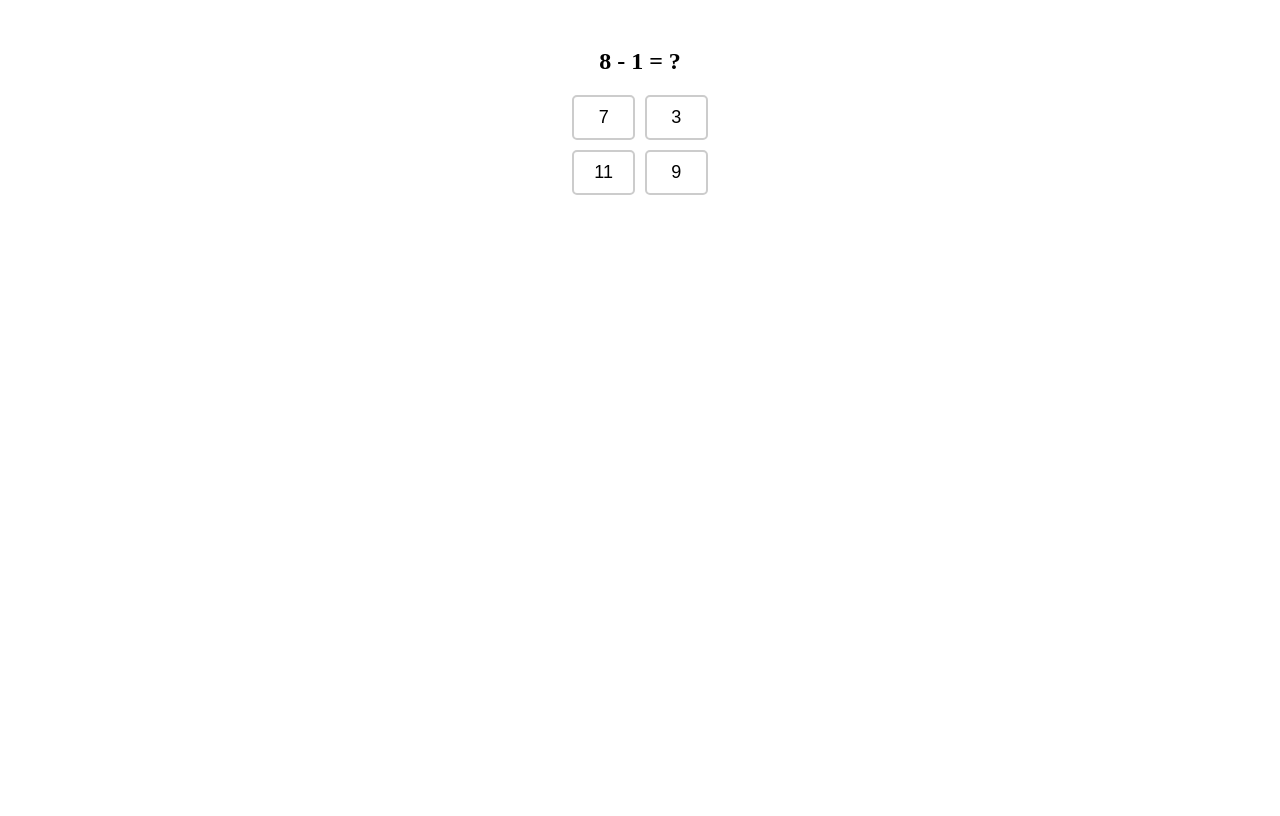
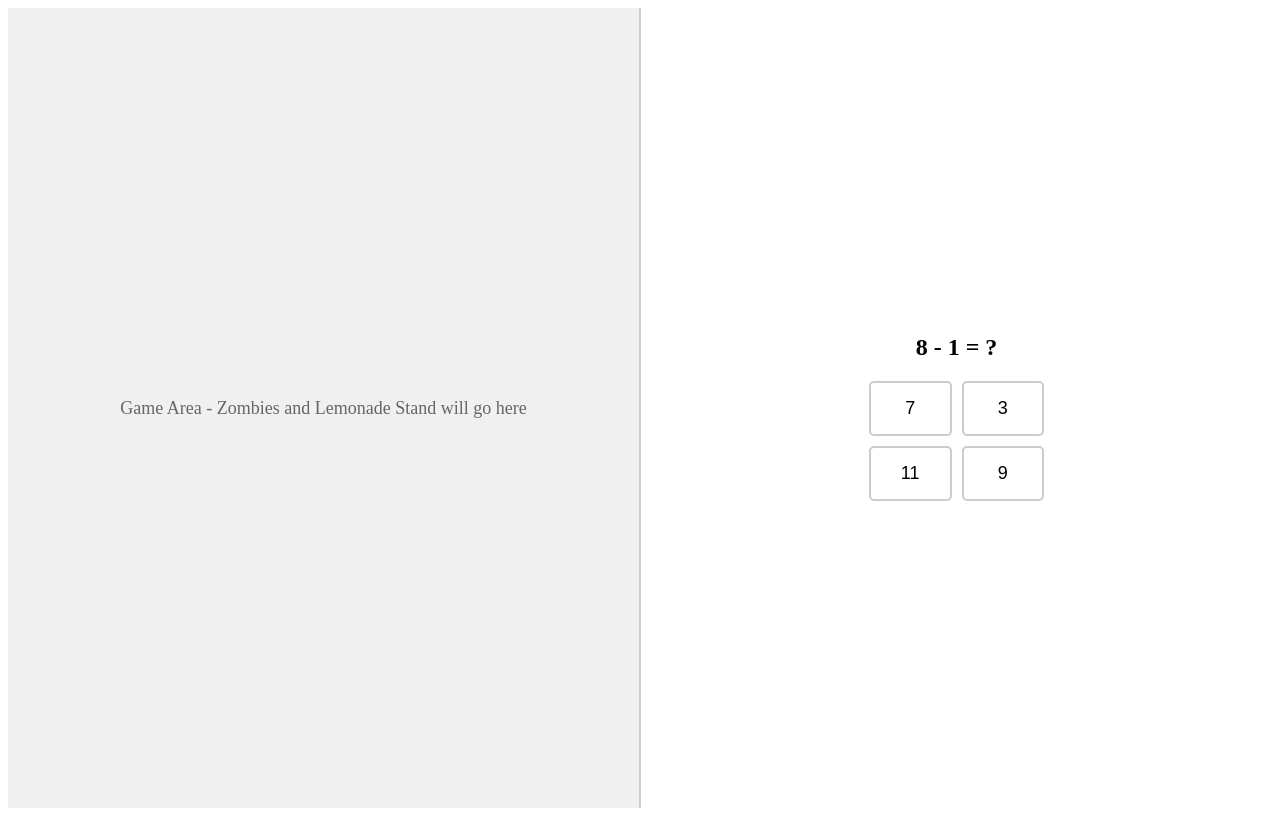
Before and after one commit to jadenmounteer/lemon-brains, an Angular app: page / in a window 1280 px wide. Built offline with nearby package versions, Linux system fonts and the light colour scheme.

Commit message:
Enhance game component layout with distinct areas for game and questions, add placeholder text, and implement visual feedback for wrong answers.

```diff
--- a/src/app/components/game/game.component.html
+++ b/src/app/components/game/game.component.html
@@ -1,6 +1,11 @@
 <div class="game-container">
-  <div class="game-interface-container"></div>
+  <div class="game-half game-area">
+    <div class="placeholder-text">
+      Game Area - Zombies and Lemonade Stand will go here
+    </div>
+  </div>
 
+  <div class="game-half question-area">
     <div class="question-container" *ngIf="currentQuestion">
       <h2>{{ currentQuestion.question }}</h2>
       <div class="options">
@@ -8,9 +13,11 @@
           *ngFor="let option of currentQuestion.options"
           (click)="checkAnswer(option)"
           class="option-button"
+          [class.wrong]="wrongAnswer === option"
         >
           {{ option }}
         </button>
       </div>
     </div>
   </div>
+</div>
--- a/src/app/components/game/game.component.scss
+++ b/src/app/components/game/game.component.scss
@@ -1,8 +1,30 @@
 .game-container {
+  display: flex;
+  width: 100%;
+  height: 100vh;
+}
+
+.game-half {
+  flex: 1;
+  padding: 20px;
   display: flex;
   justify-content: center;
   align-items: center;
-  padding: 20px;
+}
+
+.game-area {
+  background-color: #f0f0f0;
+  border-right: 2px solid #ccc;
+}
+
+.question-area {
+  background-color: white;
+}
+
+.placeholder-text {
+  color: #666;
+  font-size: 18px;
+  text-align: center;
 }
 
 .question-container {
@@ -21,14 +43,21 @@
 }
 
 .option-button {
-  padding: 10px 20px;
+  padding: 15px 30px;
   font-size: 18px;
   cursor: pointer;
   border: 2px solid #ccc;
   border-radius: 5px;
   background: white;
+  transition: all 0.3s ease;
 
   &:hover {
     background: #f0f0f0;
   }
+
+  &.wrong {
+    background-color: #ffebee;
+    border-color: #ef5350;
+    color: #c62828;
+  }
 }
--- a/src/app/components/game/game.component.ts
+++ b/src/app/components/game/game.component.ts
@@ -12,6 +12,7 @@ import { MathQuestion } from '../../models/math-question.interface';
 })
 export class GameComponent implements OnInit {
   currentQuestion?: MathQuestion;
+  wrongAnswer: number | null = null;
 
   constructor(private mathService: MathService) {}
 
@@ -26,9 +27,11 @@ export class GameComponent implements OnInit {
   checkAnswer(selectedAnswer: number) {
     if (this.currentQuestion?.correctAnswer === selectedAnswer) {
       console.log('Correct!');
+      this.wrongAnswer = null;
       this.generateNewQuestion();
     } else {
       console.log('Wrong answer!');
+      this.wrongAnswer = selectedAnswer;
     }
   }
 }
```
Lines whose indentation alone changed are shown as unchanged.
